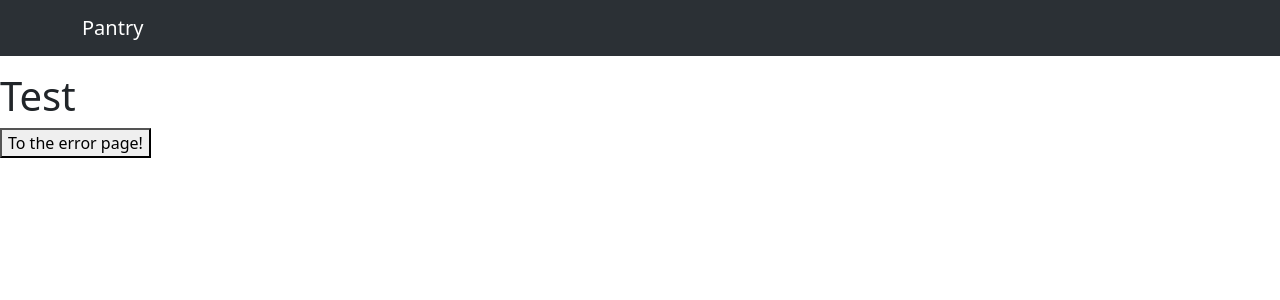
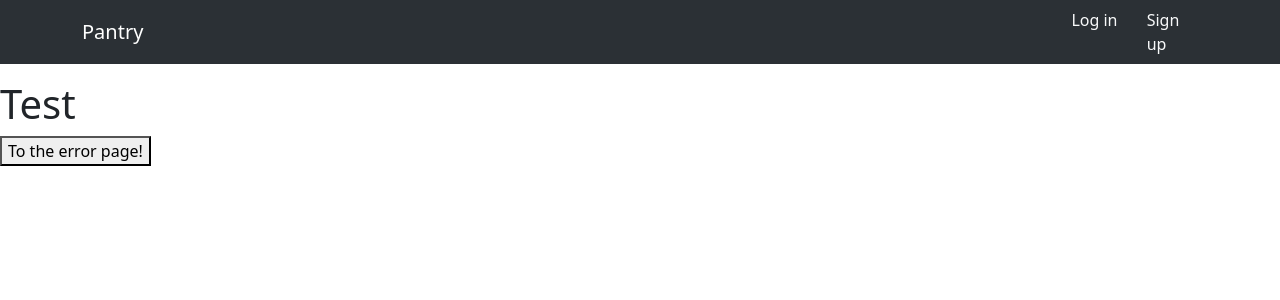
Before and after one commit to daltonoswald/pantry, a React (Vite) app in the folder frontend/: page / in a window 1280 px wide. Shown: the top 300 px of the page. Built offline with nearby package versions, Linux system fonts and the light colour scheme.

Commit message:
more header work

```diff
--- /dev/null
+++ b/frontend/src/components/Header.jsx
@@ -0,0 +1,30 @@
+import { Col, Container, Nav, Navbar, Row } from 'react-bootstrap'
+import { Link, useLocation } from 'react-router-dom'
+import 'bootstrap/dist/css/bootstrap.min.css'
+
+export default function Header() {
+    const token = localStorage.getItem('pantryToken');
+    console.log(token)
+
+    return (
+        <Navbar expand='lg' className='bg-body-tertiary mb-3' data-bs-theme='dark'>
+            <Container>
+                <Navbar.Brand as={Link} to='/'>Pantry</Navbar.Brand>
+                {!token && (
+                    <Row className='text-light'>
+                        <Col>
+                            <Nav.Item>
+                                <Nav.Link as={Link} to='/login'>Log in</Nav.Link>
+                            </Nav.Item>
+                        </Col>
+                        <Col>
+                            <Nav.Item>
+                                <Nav.Link as={Link} to='/sign-up'>Sign up</Nav.Link>
+                            </Nav.Item>
+                        </Col>
+                    </Row>
+                )}
+            </Container>
+        </Navbar>
+    )
+}
--- a/frontend/src/components/Nav.jsx
+++ /dev/null
@@ -1,14 +0,0 @@
-import { Container, Navbar } from 'react-bootstrap'
-import { Link, useLocation } from 'react-router-dom'
-import 'bootstrap/dist/css/bootstrap.min.css'
-
-export default function Nav() {
-
-    return (
-        <Navbar expand='lg' className='bg-body-tertiary mb-3' data-bs-theme='dark'>
-            <Container>
-                <Navbar.Brand as={Link} to='/'>Pantry</Navbar.Brand>
-            </Container>
-        </Navbar>
-    )
-}
--- a/frontend/src/pages/Homepage.jsx
+++ b/frontend/src/pages/Homepage.jsx
@@ -1,13 +1,13 @@
 import { useState } from 'react'
 import { useNavigate } from 'react-router-dom'
-import Nav from '../components/Nav';
+import Header from '../components/Header';
 
 export default function Homepage() {
   const navigate = useNavigate();
 
   return (
     <div>
-      <Nav />
+      <Header />
       <h1>Test</h1>
       <button onClick={() => navigate('zerrdz')}>To the error page!</button>
     </div>
```
